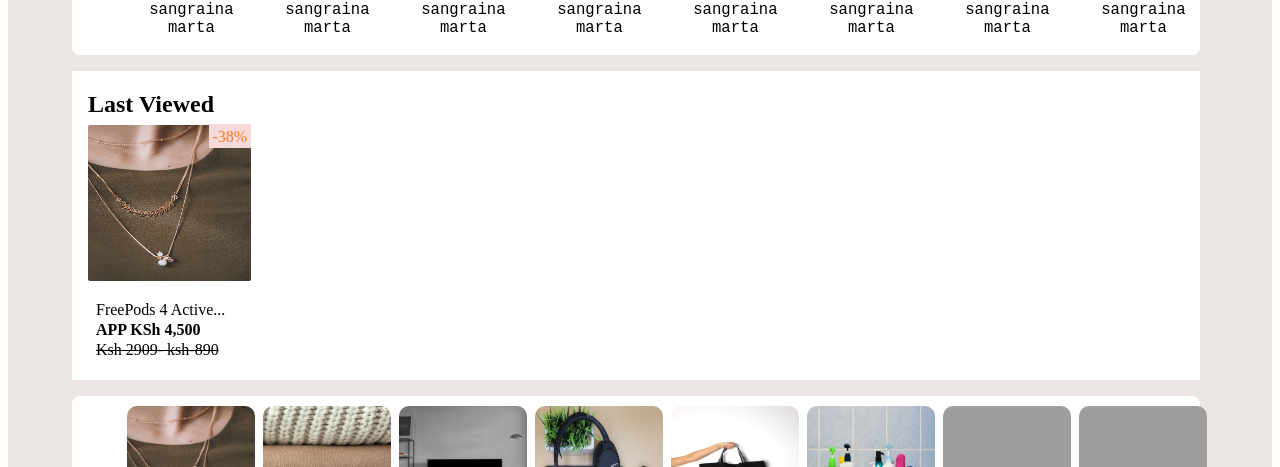
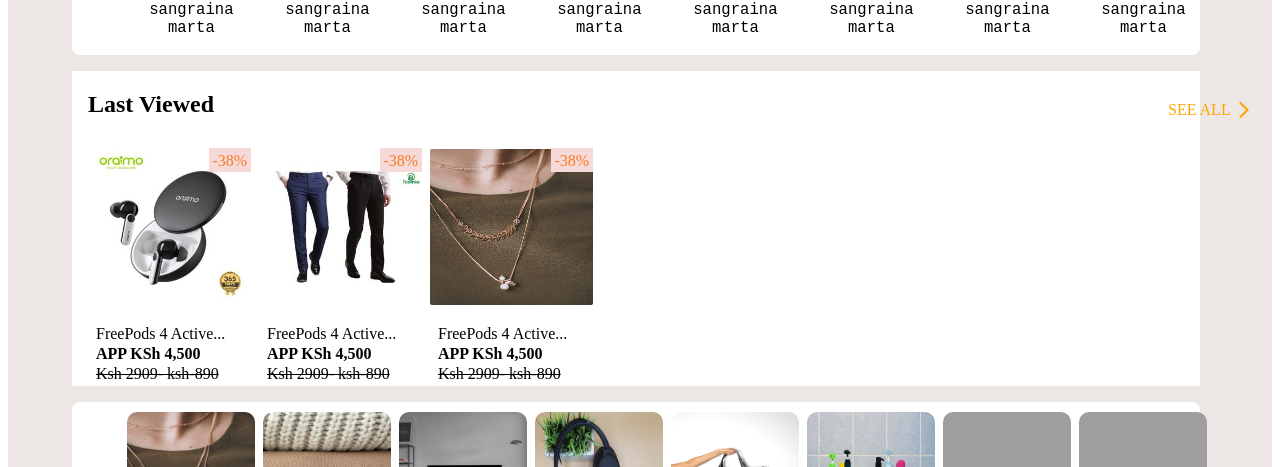
Before and after one commit to mihret1/HuluBebere, a React (Create React App) app in the folder client/: page / in a window 1280 px wide. Shown: the part 839-1306 px from the top of the page. Built offline with nearby package versions, Linux system fonts and the light colour scheme; grey boxes are pictures that could not be loaded.

Commit message:
finish last view component

```diff
--- a/client/src/components/bodyTwo/bodyTwo.jsx
+++ b/client/src/components/bodyTwo/bodyTwo.jsx
@@ -21,6 +21,8 @@
 import img13 from '../../assets/bodyone/img9.jpg'
 import img14 from '../../assets/bodyone/img29.jpg'
 import img11 from '../../assets/bodyone/img24.jpg'
+import v1 from '../../assets/v1.jpg'
+import v2 from '../../assets/v2.jpg'
 
 const BodyTwo=()=>{
     const [counter,setCounter]=useState(1)
@@ -149,14 +151,30 @@
            </ButtonBase>
           </Stack>
 
-          <Box pl={2} sx={{ height:309,backgroundColor:'white'}}>
+          <Box pl={2} sx={{ height:315,backgroundColor:'white'}}>
               <h2 style={{marginBottom:7 }}> Last Viewed</h2>
-             <Cardd
+              <Link style={{ textDecoration:'none',color:'orange',position:'relative', left:1080 ,top:-30}}> SEE ALL <ArrowForwardIosIcon sx={{fontSize:20,top:5,position:'relative'}}/> </Link>
+              <Stack direction='row' spacing={1}>
+              <Cardd
+                    linke='/detail'
+                     imge={v1}
+                    title='FreePods 4 Active...'
+                    price='APP KSh 4,500'
+                    rejectPrice='Ksh 2909- ksh-890'/>
+                     <Cardd
+                    linke='/detail'
+                     imge={v2}
+                    title='FreePods 4 Active...'
+                    price='APP KSh 4,500'
+                    rejectPrice='Ksh 2909- ksh-890'/>
+                     <Cardd
                     linke='/detail'
                      imge={img9}
                     title='FreePods 4 Active...'
                     price='APP KSh 4,500'
                     rejectPrice='Ksh 2909- ksh-890'/>
+              </Stack>
+
           </Box>
 
           <Stack direction='row' spacing={1}  sx={{ backgroundColor:'white',borderRadius:2 }} p={1.3}>
```
Also changed, not shown: client/src/assets/v1.jpg (added), client/src/assets/v2.jpg (added).
